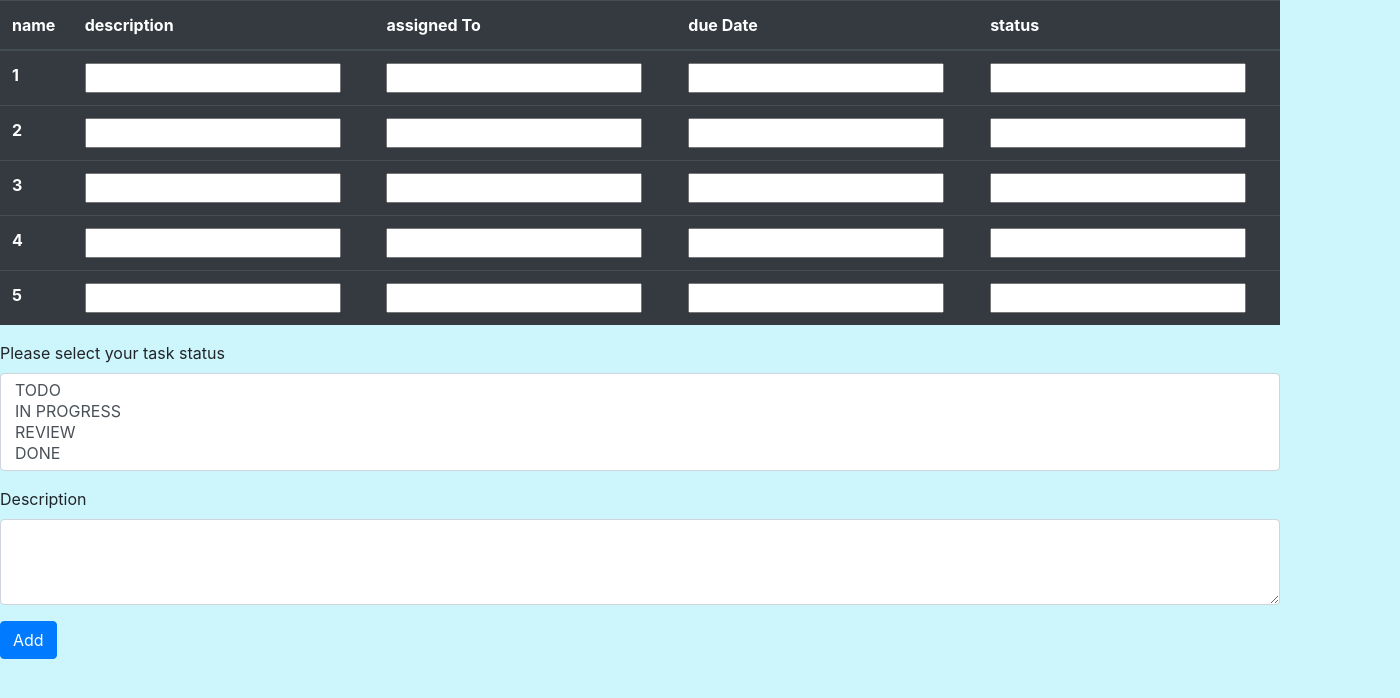
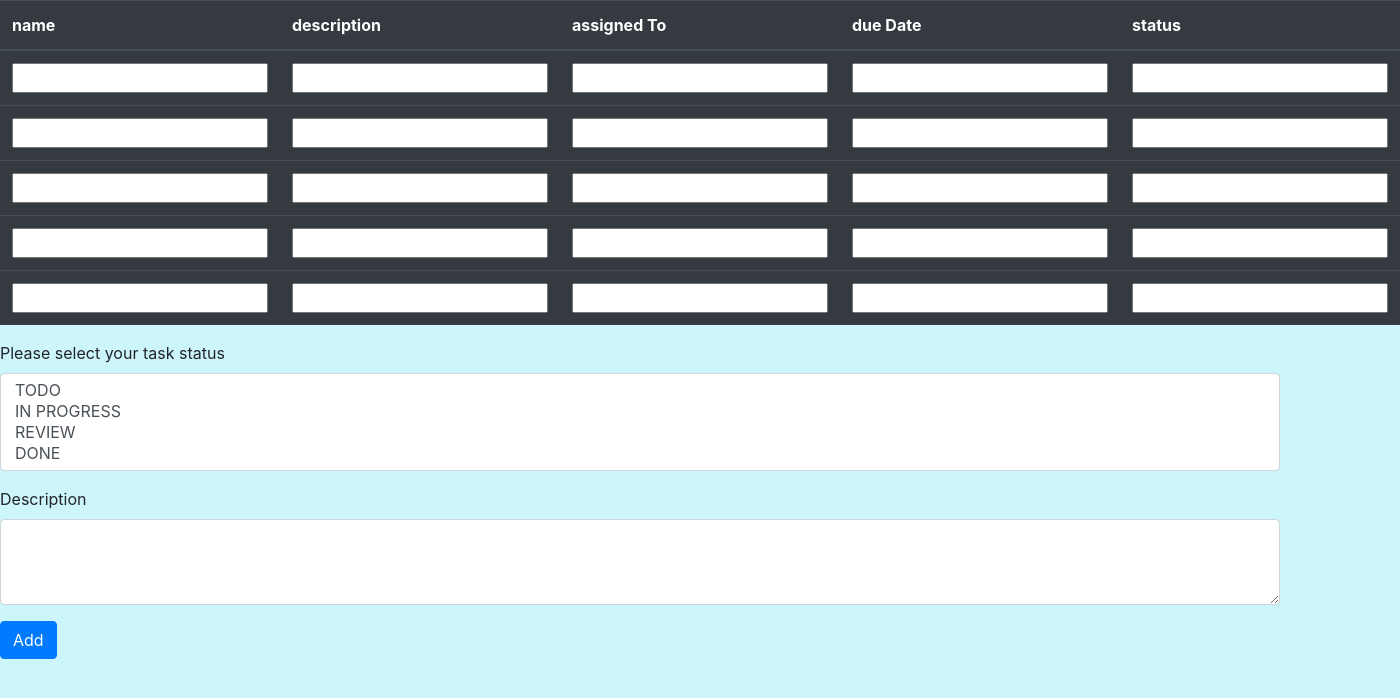
Before and after one commit to steven-lian/project-of-wireframe, a plain HTML site: page index.html in a window 1280 px wide. Shown: the whole page, 1400 px wide, since content can reach past the window. Drawn offline with nearby package versions, Linux system fonts and the light colour scheme.

Commit message:
Update index.html
changed table input in the input field

```diff
--- a/index.html
+++ b/index.html
@@ -23,7 +23,7 @@
               <tbody>
                 <tr>
                   <form method="post" action=""></form>
-                  <th scope="row">1</th>
+                  <th scope="row"><input type="text" name="job_num"></th>
                   <td><input type="text" name="job_num"></td>
                   <td><input type="text" name="job_num"></td>
                   <td><input type="text" name="job_num"></td>
@@ -31,7 +31,7 @@
                 </tr>
                 <tr>
                   <form method="post" action=""></form>
-                  <th scope="row">2</th>
+                  <th scope="row"><input type="text" name="job_num"></th>
                   <td><input type="text" name="job_num"></td>
                   <td><input type="text" name="job_num"></td>
                   <td><input type="text" name="job_num"></td>
@@ -39,7 +39,7 @@
                 </tr>
                 <tr>
                   <form method="post" action=""></form>
-                  <th scope="row">3</th>
+                  <th scope="row"><input type="text" name="job_num"></th>
                   <td><input type="text" name="job_num"></td>
                   <td><input type="text" name="job_num"></td>
                   <td><input type="text" name="job_num"></td>
@@ -48,7 +48,7 @@
 
                    <tr>
                   <form method="post" action=""></form>
-                  <th scope="row">4</th>
+                  <th scope="row"><input type="text" name="job_num"></th>
                   <td><input type="text" name="job_num"></td>
                   <td><input type="text" name="job_num"></td>
                   <td><input type="text" name="job_num"></td>
@@ -56,7 +56,7 @@
                 </tr>
                    <tr>
                   <form method="post" action=""></form>
-                  <th scope="row">5</th>
+                  <th scope="row"><input type="text" name="job_num"></th>
                   <td><input type="text" name="job_num"></td>
                   <td><input type="text" name="job_num"></td>
                   <td><input type="text" name="job_num"></td>
```
